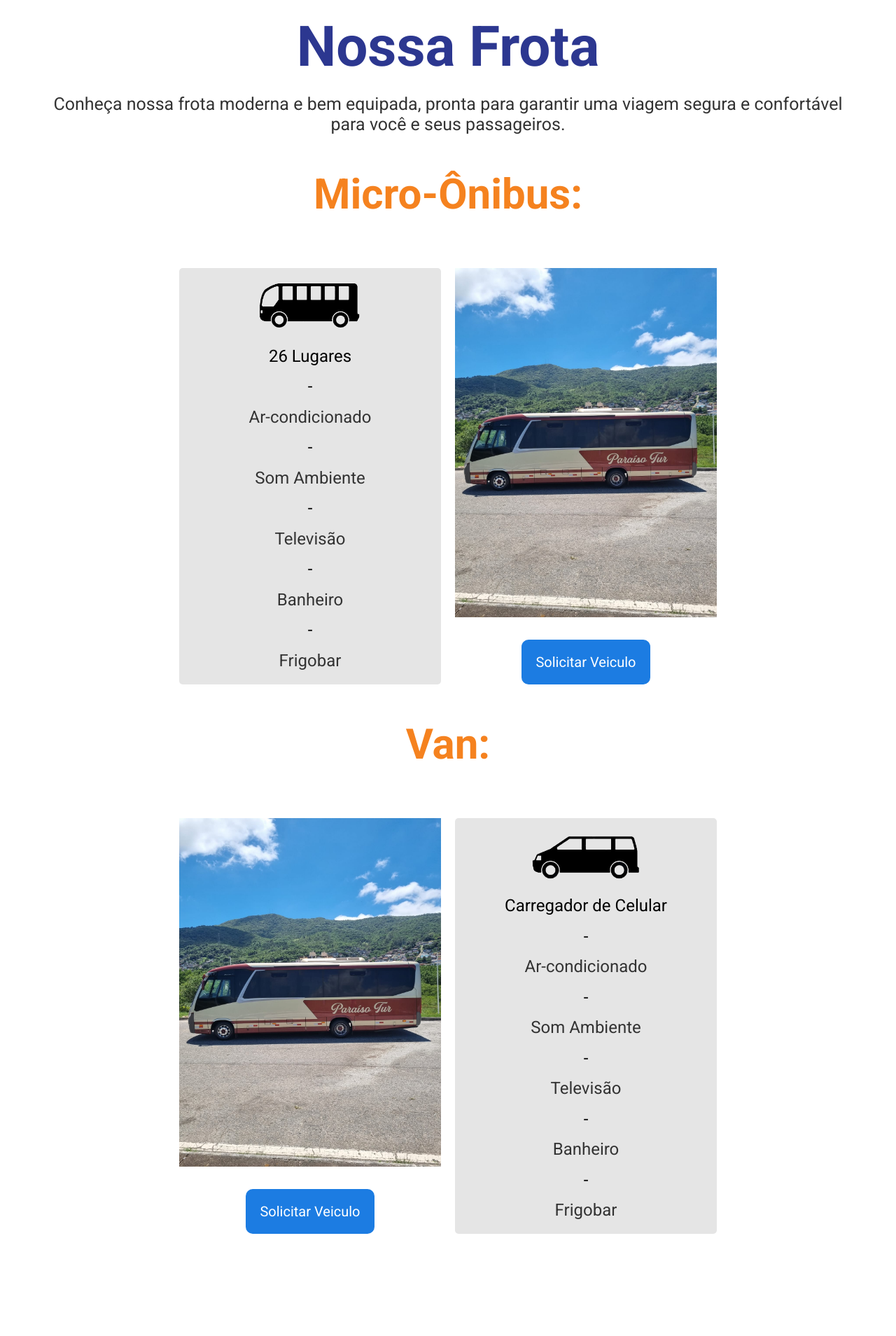
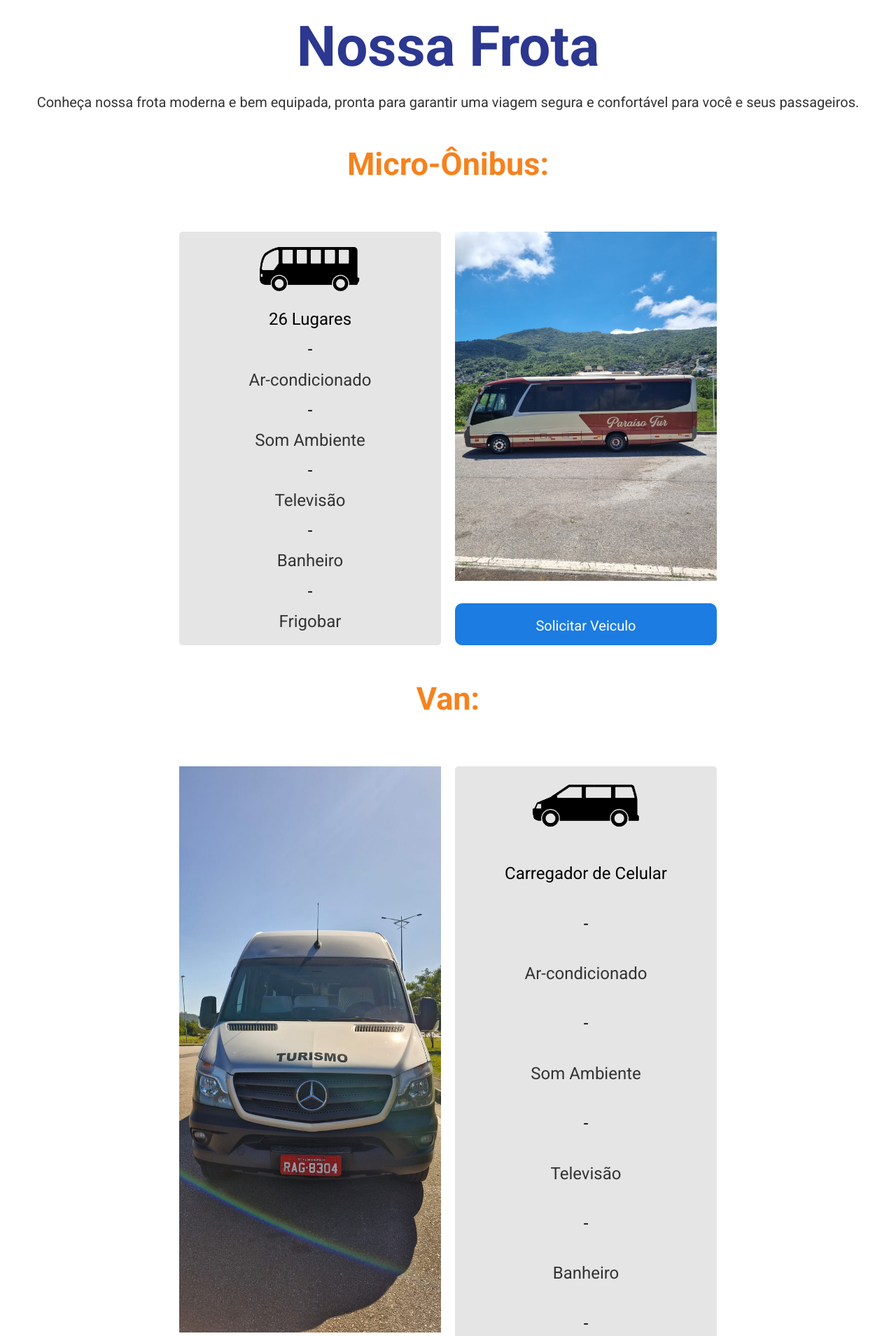
Before and after one commit to FernandoHazan/Paraiso_Tur, a plain HTML site: page index.html in a window 1280 px wide. Shown: the part 1620-3529 px from the top of the page at 70% size. Drawn offline with nearby package versions, Linux system fonts and the light colour scheme.

Commit message:
DeBug mais erros arrumados

```diff
--- a/CSS/footer.css
+++ b/CSS/footer.css
@@ -49,8 +49,8 @@
 
 @media only screen and (max-width : 1439px){
     .rodape__infos__esquerda__img{
-        width: 25vh;
-        height: 10bh;
+        width: 35vh;
+        height: 8vh;
     }
 
     .rodape__infos__esquerda{
@@ -91,8 +91,8 @@
     }
 
     .rodape__infos__direita__dados{
-        font-size: 1.3rem;
-        gap: 0.3rem;
+        font-size: 1rem;
+        gap: 0.8rem;
     }
 
     .rodape__infos__direita__img{
--- a/CSS/frota.css
+++ b/CSS/frota.css
@@ -19,7 +19,7 @@
 }
 
 .frota__sub{
-    font-size: 2.5rem;
+    font-size: 2rem;
     text-align: center;
     margin: 0 20rem 0 20rem;
     color: #333333;
@@ -43,7 +43,7 @@
 
 .frota__caixa__titulo{
     grid-area: titulo;
-    font-size: 6rem;
+    font-size: 4.5rem;
     margin-bottom: 4rem;
     align-self: center;
     justify-self: center;
@@ -74,7 +74,11 @@
 
 .fota__caixa__botao{
     grid-area: butom;
+    width: 100%;
+    height: 60px;
     justify-self: center;
+    align-self: flex-end;
+    white-space: nowrap;
     padding: 2rem;
     text-decoration: none;
     text-align: center;
@@ -99,7 +103,7 @@
 
 .frota__caixa__titulo2{
     grid-area: titulo;
-    font-size: 6rem;
+    font-size: 4.5rem;
     color: #F5821F;
     margin-bottom: 4rem;
     align-self: center;
@@ -130,7 +134,11 @@
 
 .fota__caixa__botao2{
     grid-area: butom;
+    width: 100%;
+    height: 60px;
     justify-self: center;
+    align-self: flex-end;
+    white-space: nowrap;
     padding: 2rem;
     text-decoration: none;
     text-align: center;
--- a/index.html
+++ b/index.html
@@ -92,8 +92,8 @@
                 <p class="caixa__infos cor">Frigobar</p>
             </div>
             <picture>
-                <source media="(max-width: 1440px)" srcset="img/micro-cell.jpeg" class="frota__caixa__infos__img__imagem">
-                <img src="img/van.png" class="frota__caixa__infos__img__imagem">
+                <source media="(max-width: 1440px)" srcset="img/VAN2.jpg" class="frota__caixa__infos__img__imagem">
+                <img src="img/VAN.jpg" class="frota__caixa__infos__img__imagem">
             </picture>
                 <a href="https://wa.me/554888441276" class="fota__caixa__botao2">Solicitar Veiculo</a>
         </div>
```
Also changed, not shown: img/VAN.jpg (added), img/VAN2.jpg (added), 1 other file.
